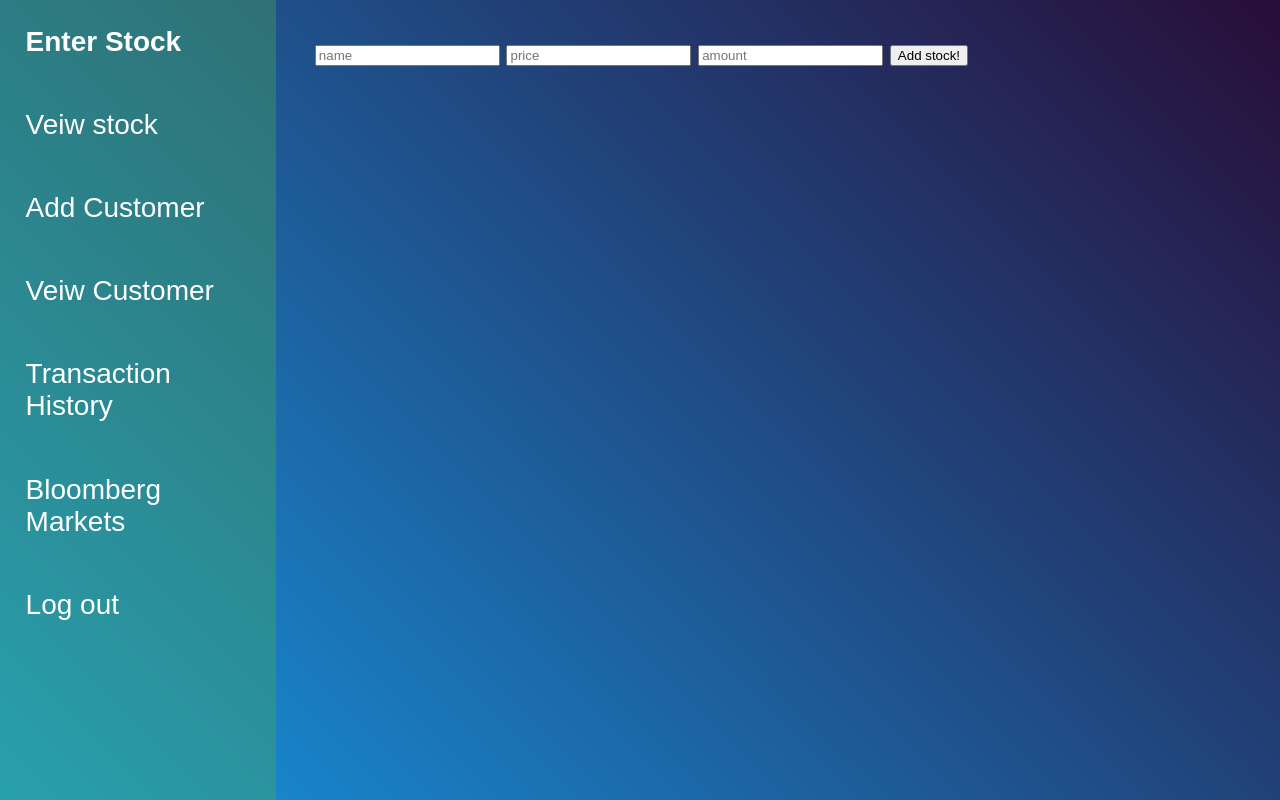
After one commit to Roc-420/Summative, a Flask app: page /add_stocks in a window 1280 px wide. The commit adds this page. Run offline with Flask 3, Linux system fonts and the light colour scheme.

Commit message:
add ability to add customers and stocks

```diff
--- a/app.py
+++ b/app.py
@@ -27,8 +27,9 @@ def get_lines(l): # converts maze txt into array
     return lister
 
 
-
-
+def write_line(file,line):
+    with open(file, "a") as myfile:
+        myfile.write(line+ "\n")
 @app.route("/", methods = ['GET','POST'])
 def initial():
     session['inputs'] = []
@@ -70,8 +71,41 @@ def cust():
 
 
 
+@app.route("/add_stocks", methods = ['GET','POST'])
+def stox():
+    session['inputs'] = []
+    # this is the home login page
+    if request.method == "POST":
+        for index,value in request.form.items():
+            session['inputs'].append(value)
+            print(session['inputs'])
+
+        if 4 < len(session['inputs'][0]) < 20 and session['inputs'][1].isalnum and session['inputs'][2].isalnum:
+            print("passed first test!")
+            if 0 < int(session['inputs'][1]) < 250:
+                print("passed second test!")
+                if  0 < int(session['inputs'][2]) < 250:
+                    print("passed final test!")
+                    linee = session['inputs'][0] + "," + session['inputs'][1] + "," + session['inputs'][2]
+                    print(linee)
+                    write_line('stocks.txt', linee  )
 
 
+    return render_template('add_stocks.html')
+
+
+@app.route('/add_customers' , methods = ['GET','POST'])
+def add_customer():
+    session['inputs'] = []
+    if request.method == "POST":
+        for index,value in request.form.items():
+            session['inputs'].append(value)
+            print(session['inputs'])
+        linee = session['inputs'][0] + "," + session['inputs'][1]
+        print(linee)
+        write_line('customers.txt', linee  )
+
+    return render_template('add_customers.html')
 
 
 
--- a/customers.txt
+++ b/customers.txt
@@ -5,4 +5,7 @@ Customer 3
 Customer 4
 These transaction are accessed from a list
 fkfkkroorkegrge
-KLKLKJLKLJKLJ
+KLKLKJLKLJKLJtesting1,email1
+testing2,email2
+testing1,email1
+rodrigeuz,rodriguez_is_gay
--- /dev/null
+++ b/templates/add_stocks.html
@@ -0,0 +1,39 @@
+
+
+
+<!DOCTYPE html>
+<html lang="en">
+<head>
+    <meta charset="UTF-8">
+    <meta name="viewport" content="width=device-width, initial-scale=1.0">
+    <link rel="stylesheet" type = "text/css" href="{{url_for('static', filename='style2.css')}}">
+
+    <title>Home page</title>
+</head>
+<body>
+    <div class = "main_bar">
+        <a href="/add_stocks" class ="bar_button"  style="font-weight: 900;" > Enter Stock</a>
+        <a href="" class ="bar_button" > Veiw stock</a>
+        <a href="/add_customers" class ="bar_button" > Add Customer</a>
+        <a href="/customers" class ="bar_button" > Veiw Customer</a>
+        <a href="/transactions" class ="bar_button" >Transaction History</a>
+        <a href="https://www.bloomberg.com/markets" class ="bar_button" > Bloomberg Markets</a>
+        <a href="/" class ="bar_button" > Log out</a>
+
+
+    </div>
+    <div class ="transaction_bar">
+
+        <form method="post" class ="login_container" >
+            <label for "name"></label>
+            <input type="text" id="name" name="name" class="inputs" maxlength="25" placeholder="name">
+            <label for "price"></label>
+            <input type="text" id="price" name="price" class="inputs" maxlength="25" placeholder="price">
+            <label for "amount"></label>
+            <input type="amount" id="amount" name="amount" class="inputs" maxlength="25" placeholder="amount">
+            <button type = "submit" class= "login_button">Add stock!</button>
+           </form>
+
+    </div>
+</body>
+</html>
--- a/templates/customers.html
+++ b/templates/customers.html
@@ -9,9 +9,9 @@
 </head>
 <body>
     <div class = "main_bar">
-        <a href="" class ="bar_button" > Enter Stock</a>
+        <a href="/add_stocks" class ="bar_button" > Enter Stock</a>
         <a href="" class ="bar_button" > Veiw stock</a>
-        <a href="" class ="bar_button" > Add Customer</a>
+        <a href="/add_customers" class ="bar_button" > Add Customer</a>
         <a href="/customers" class ="bar_button"  style="font-weight: 900;"> Veiw Customer</a>
         <a href="/transactions" class ="bar_button"  >Transaction History</a>
         <a href="https://www.bloomberg.com/markets" class ="bar_button" > Bloomberg Markets</a>
--- a/templates/start_page.html
+++ b/templates/start_page.html
@@ -9,9 +9,9 @@
 </head>
 <body>
     <div class = "main_bar">
-        <a href="" class ="bar_button" > Enter Stock</a>
+        <a href="/add_stocks" class ="bar_button" > Enter Stock</a>
         <a href="" class ="bar_button" > Veiw stock</a>
-        <a href="" class ="bar_button" > Add Customer</a>
+        <a href="/add_customers" class ="bar_button" > Add Customer</a>
         <a href="/customers" class ="bar_button" > Veiw Customer</a>
         <a href="/transactions" class ="bar_button" > Transaction History</a>
         <a href="https://www.bloomberg.com/markets" class ="bar_button" > Bloomberg Markets</a>
--- a/templates/transactions.html
+++ b/templates/transactions.html
@@ -9,9 +9,9 @@
 </head>
 <body>
     <div class = "main_bar">
-        <a href="" class ="bar_button" > Enter Stock</a>
+        <a href="/add_stocks" class ="bar_button" > Enter Stock</a>
         <a href="" class ="bar_button" > Veiw stock</a>
-        <a href="" class ="bar_button" > Add Customer</a>
+        <a href="/add_customers" class ="bar_button" > Add Customer</a>
         <a href="/customers" class ="bar_button" > Veiw Customer</a>
         <a href="/transactions" class ="bar_button"  style="font-weight: 900;">Transaction History</a>
         <a href="https://www.bloomberg.com/markets" class ="bar_button" > Bloomberg Markets</a>
--- a/transactions.txt
+++ b/transactions.txt
@@ -2,3 +2,5 @@ Transaction 1
 Transaction 2
 Transaction 3
 These transaction are gained from a text file named transactions.txt
+add another one
+hi
```
Also changed, not shown: stocks.txt (added, +8 -0 lines), templates/add_customers.html (added, +41 -0 lines).
